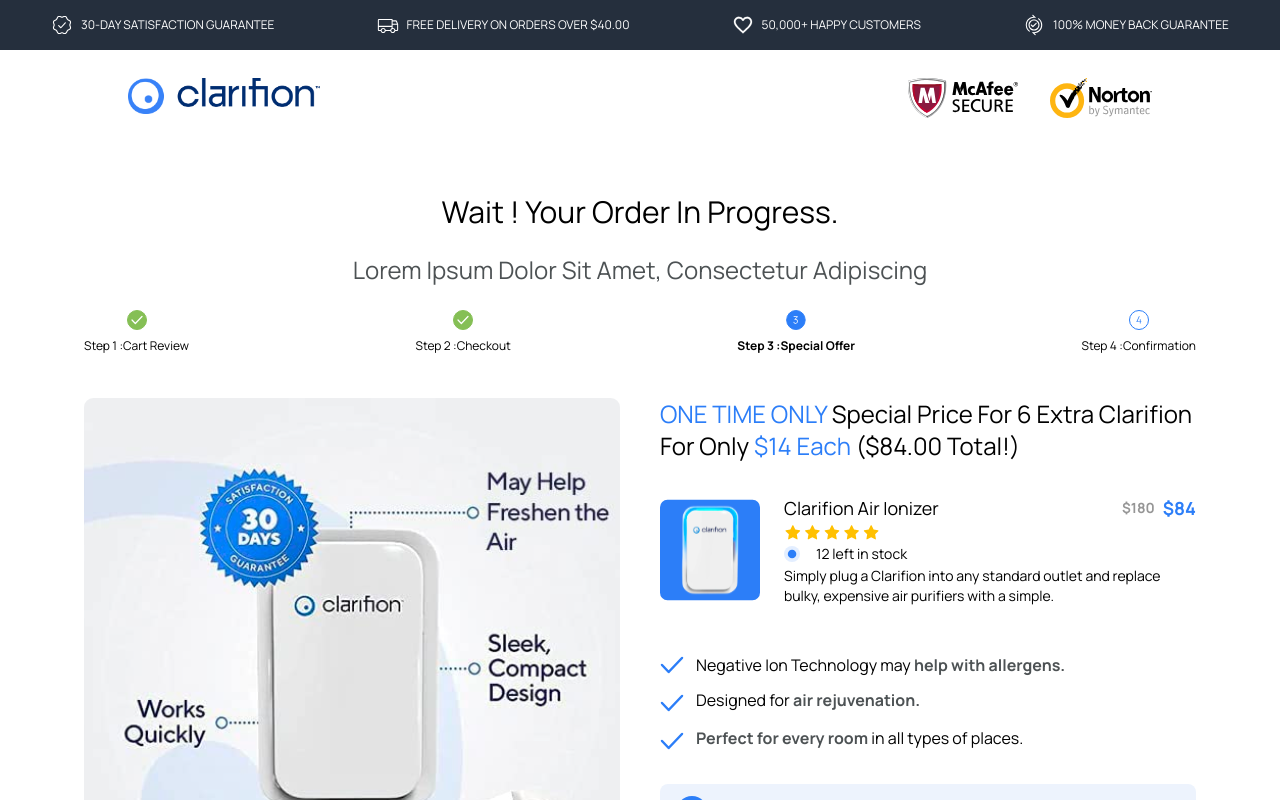
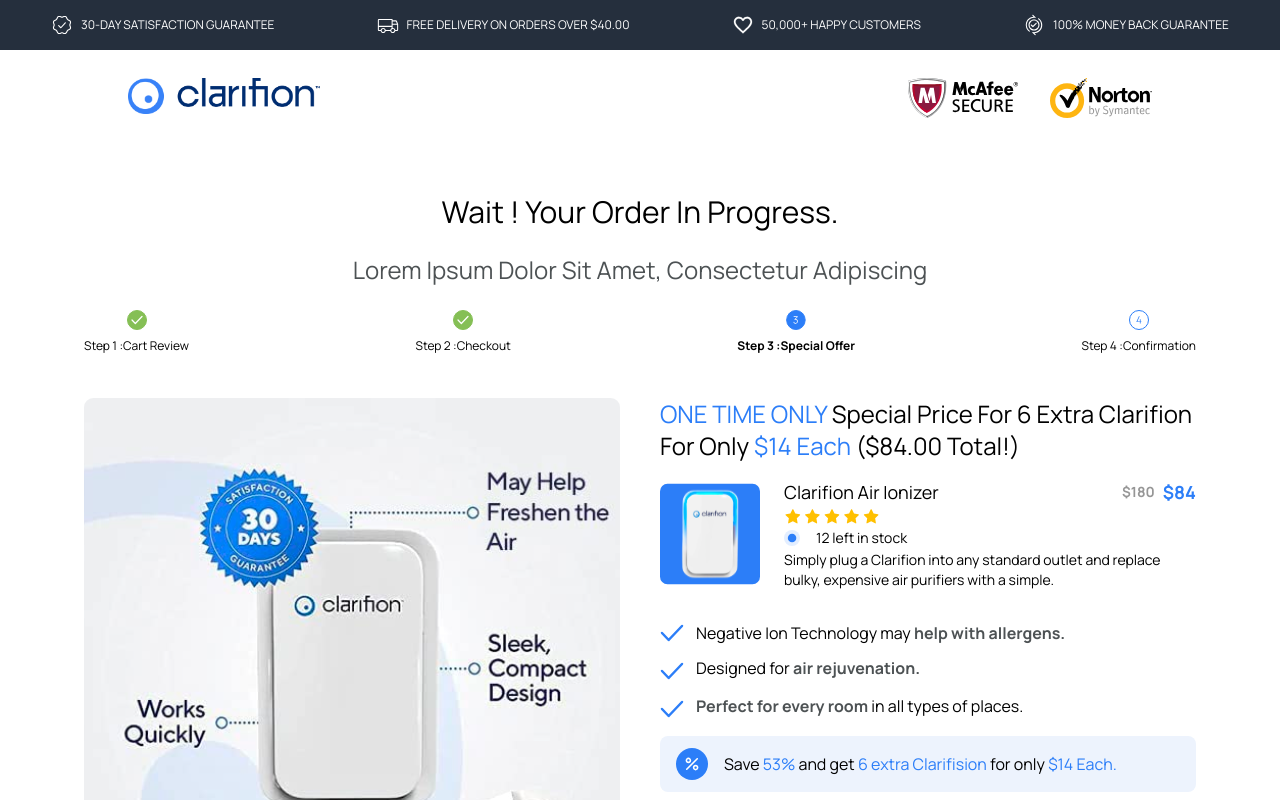
Before and after one commit to JeanLamego/eJamLandingPAge, a React (Vite) app: page / in a window 1280 px wide. Shown: the top 800 px of the page. Built offline with nearby package versions, Linux system fonts and the light colour scheme; what tailwindcss-capsize would draw is missing.

Commit message:
project finished

```diff
--- a/src/Components/MainBanner.jsx
+++ b/src/Components/MainBanner.jsx
@@ -17,7 +17,7 @@
                 </div>
             </div>
 
-            <div className="w-full lg:flex lg:flex-col lg:gap-y-8 xl:gap-y-8 ">
+            <div className="w-full lg:flex lg:flex-col lg:gap-y-4 xl:gap-y-8 ">
                 <h2 className="sm:hidden lg:block lg:text-2xl xl:text-[2rem] font-normal capitalize leading-none capsize">
                     <span className="text-[#2C7EF8]">ONE TIME ONLY</span>{' '}
                     special price for 6 extra Clarifion for only
```
